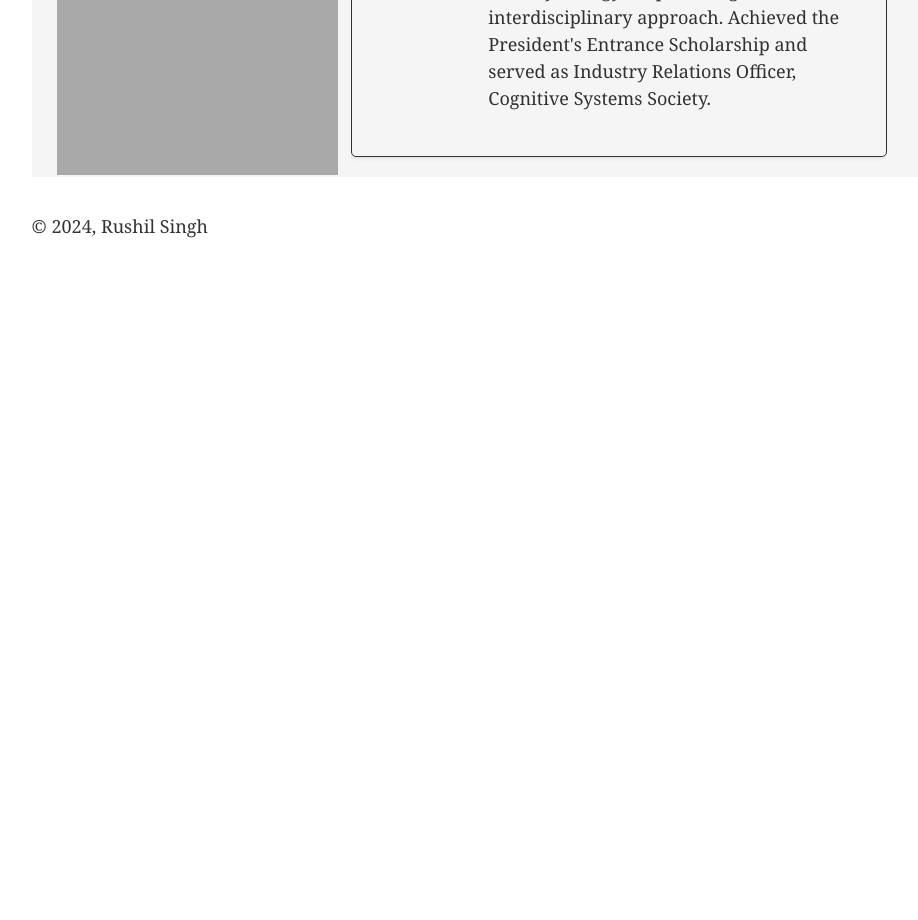
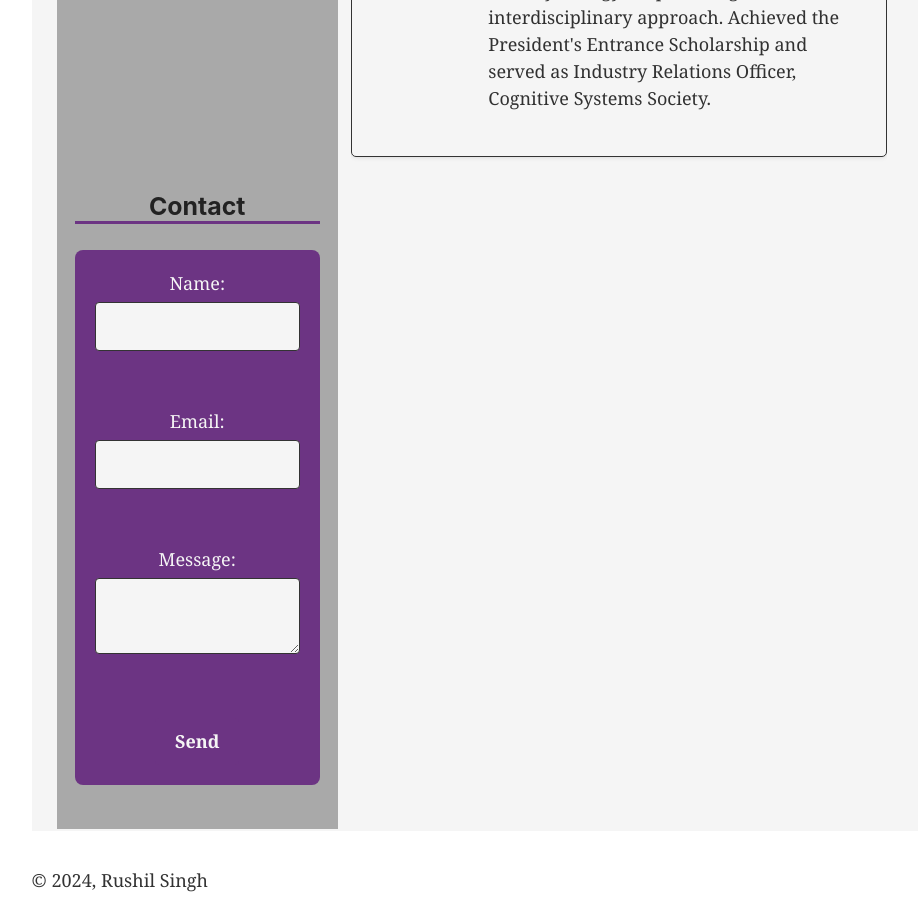
Before and after one commit to rushilsingh/gatsby-starter-default, a Gatsby site: page / in a window 1280 px wide. Shown: the part 855-1775 px from the top of the page, without its empty margins (148-1066 px from the left). Before the commit the page ends 1121 px from the top, so only its background shows below. Built offline with nearby package versions, Linux system fonts and the light colour scheme; Gatsby itself is replaced by a stand-in of ours.

Commit message:
Add contact form

```diff
--- /dev/null
+++ b/src/components/ContactForm.css
@@ -0,0 +1,44 @@
+/* ContactForm.css */
+.contact-form {
+  background-color: var(--accent-color) !important;
+  padding: 20px;
+  border-radius: 8px;
+}
+
+.contact-form .form-label {
+  display: block;
+  margin-bottom: 10px;
+  color: var(--secondary-color);
+}
+
+.contact-form .form-input,
+.contact-form .form-textarea {
+  width: 100%;
+  padding: 10px;
+  margin-top: 5px;
+  margin-bottom: 20px;
+  border-radius: 4px;
+  border: 1px solid var(--primary-color);
+  background-color: var(--secondary-color);
+  color: var(--primary-color);
+}
+
+.contact-form .form-input:focus,
+.contact-form .form-textarea:focus {
+  outline: none;
+  border-color: var(--accent-color);
+}
+
+.contact-form .form-button {
+  background-color: var(--accent-color);
+  color: var(--secondary-color);
+  padding: 10px 20px;
+  border: none;
+  border-radius: 4px;
+  cursor: pointer;
+  font-weight: bold;
+}
+
+.contact-form .form-button:hover {
+  background-color: var(--flamboyant-color);
+}
--- /dev/null
+++ b/src/components/ContactForm.js
@@ -0,0 +1,72 @@
+import React, { useState } from 'react';
+import './ContactForm.css';
+
+function ContactForm() {
+  const [formData, setFormData] = useState({
+    name: '',
+    email: '',
+    message: '',
+  });
+
+  const handleChange = (e) => {
+    const { name, value } = e.target;
+    setFormData(prevState => ({
+      ...prevState,
+      [name]: value,
+    }));
+  };
+
+  const handleSubmit = (e) => {
+    e.preventDefault();
+    console.log(formData);
+    alert("Thank you for your message!");
+    setFormData({
+      name: '',
+      email: '',
+      message: '',
+    });
+  };
+
+  return (
+    <form onSubmit={handleSubmit} className="contact-form">
+      <label className="form-label">
+        Name:
+        <input
+          type="text"
+          name="name"
+          value={formData.name}
+          onChange={handleChange}
+          required
+          className="form-input"
+        />
+      </label>
+      <br />
+      <label className="form-label">
+        Email:
+        <input
+          type="email"
+          name="email"
+          value={formData.email}
+          onChange={handleChange}
+          required
+          className="form-input"
+        />
+      </label>
+      <br />
+      <label className="form-label">
+        Message:
+        <textarea
+          name="message"
+          value={formData.message}
+          onChange={handleChange}
+          required
+          className="form-textarea"
+        />
+      </label>
+      <br />
+      <button type="submit" className="form-button">Send</button>
+    </form>
+  );
+}
+
+export default ContactForm;
--- a/src/components/ProfileContainer.js
+++ b/src/components/ProfileContainer.js
@@ -10,6 +10,7 @@ import SocialFollow from "./socialfollow";
 import "./ProfileContainer.css";
 import EducationEntry from './EducationEntry';
 import ExperienceEntry from './ExperienceEntry';
+import ContactForm from "./ContactForm";
 
 export default function ProfileContainer() {
   const settings = {
@@ -46,13 +47,11 @@ export default function ProfileContainer() {
           <h3>Experience</h3>
           <div className="slider-wrapper" style={{ height: "100%" }}>
             <Slider {...settings}>
-              {experienceEntries.map((item, index) => {
-                return (
-                  <div key={index} style={{ height: "auto", overflow: "hidden" }}>
-                    <ExperienceEntry entry={item} />
-                  </div>
-                );
-              })}
+              {experienceEntries.map((item, index) => (
+                <div key={index} style={{ height: "auto", overflow: "hidden" }}>
+                  <ExperienceEntry entry={item} />
+                </div>
+              ))}
             </Slider>
           </div>
         </div>
@@ -69,6 +68,13 @@ export default function ProfileContainer() {
           </div>
         </div>
       </div>
+      <div className="col-sm-4" style={{ backgroundColor: "#a9a9a9", padding: "1rem" }}>
+        <div className="sticky-top text-center">
+          <h3>Contact</h3>
+          <ContactForm />
+        </div>
+      </div>
     </div>
   );
+
 }
```
